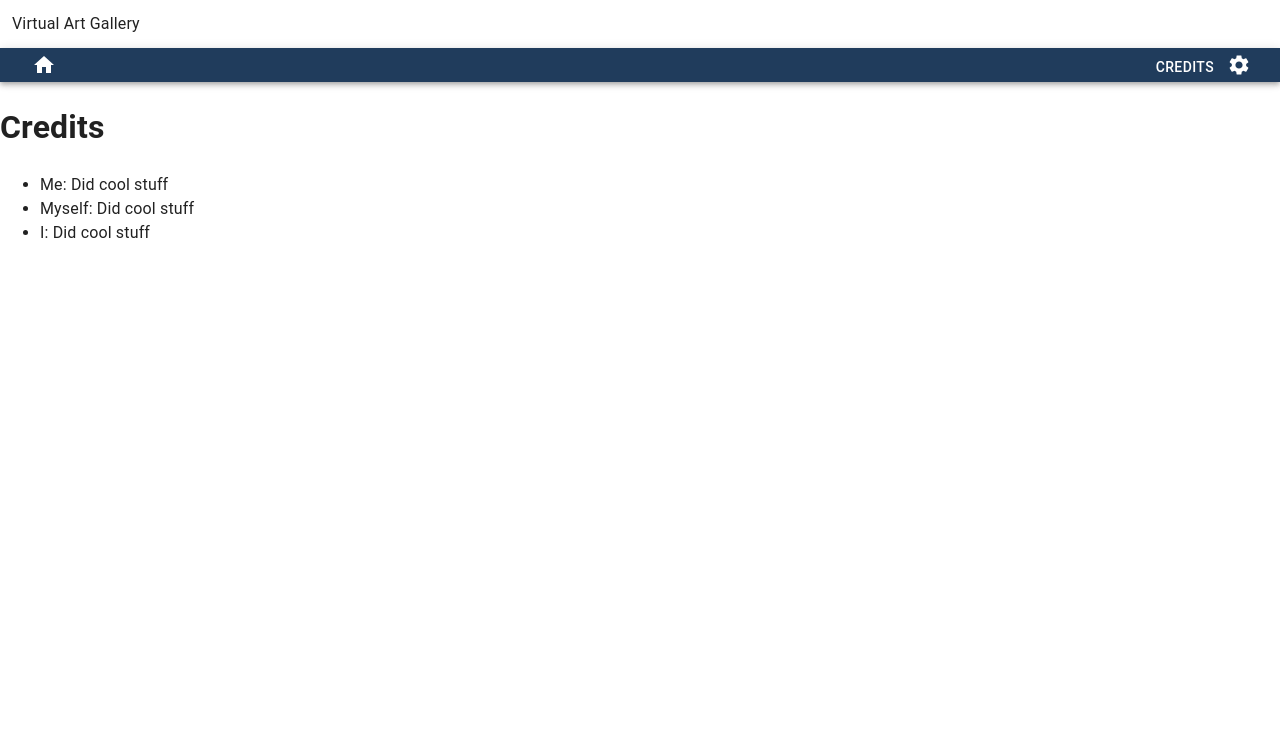
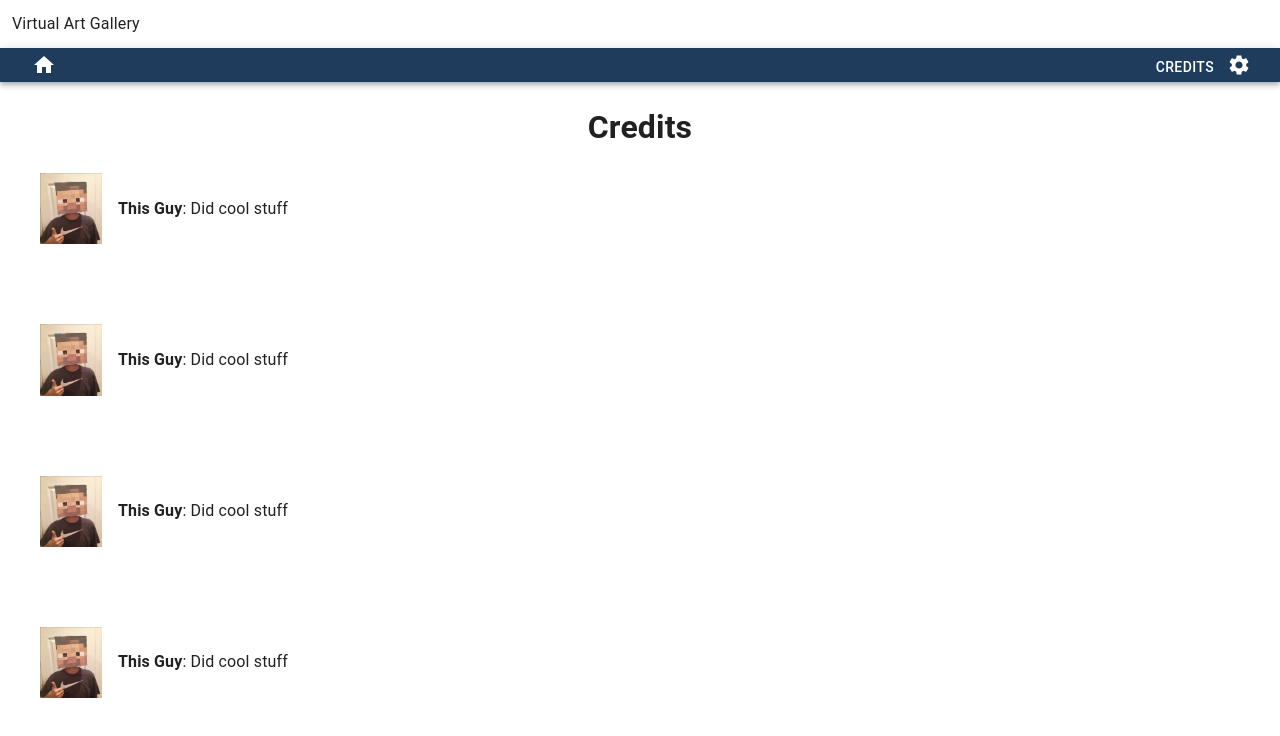
Before and after one commit to SoftwareF24-Gallery/SoftwareF24-Gallery.github.io, a React (Vite) app: page /softwaref24-gallery/credits in a window 1280 px wide. Shown: the top 736 px of the page. Built offline with nearby package versions, Linux system fonts and the light colour scheme.

Commit message:
Credits commit numero uno
Made the credits look more organized with images. Committing this early because I want to do an overhaul with mui stuff.

```diff
--- a/src/Credits.jsx
+++ b/src/Credits.jsx
@@ -3,17 +3,30 @@ const Credits = () => {
         <>
 
         <div>
-            <h1>Credits</h1>
-            <ul>
-                <li>
-                    Me: Did cool stuff
+            <h1 style={{display: "flex", flexDirection: "column", justifyContent: "center", alignItems: "center"}}>Credits</h1>
+
+            <ul style={{listStyleType: "none", fontSize: "100%", display: "flex", flexDirection: "column", gap: "5rem"}}>
+
+                <li style={{display: "flex", flexDirection: "row", alignItems: "center", gap: "1rem" }}>
+                    <img src="JSONS\images\Steve headshot.jpeg" width="5%"></img>
+                    <p><b>This Guy</b>: Did cool stuff</p>
                 </li>
-                <li>
-                    Myself: Did cool stuff
+
+                <li style={{display: "flex", flexDirection: "row", alignItems: "center", gap: "1rem"}}>
+                    <img src="JSONS\images\Steve headshot.jpeg" width="5%"></img>
+                    <p><b>This Guy</b>: Did cool stuff</p>
                 </li>
-                <li>
-                    I: Did cool stuff
+
+                <li style={{display: "flex", flexDirection: "row", alignItems: "center", gap: "1rem" }}>
+                    <img src="JSONS\images\Steve headshot.jpeg" width="5%"></img>
+                    <p><b>This Guy</b>: Did cool stuff</p>
                 </li>
+
+                <li style={{display: "flex", flexDirection: "row", alignItems: "center", gap: "1rem" }}>
+                    <img src="JSONS\images\Steve headshot.jpeg" width="5%"></img>
+                    <p><b>This Guy</b>: Did cool stuff</p>
+                </li>
+
             </ul>
         </div>
 
```
